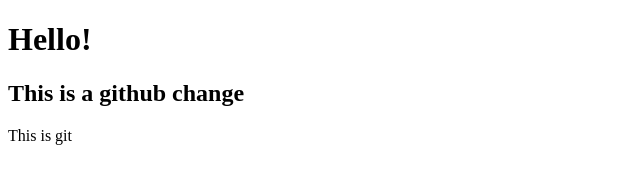
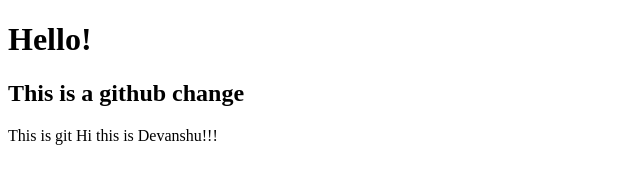
Before and after one commit to DevanshuTripathi/session1, a plain HTML site: page index.html in a window 1280 px wide. Shown: the whole page, without its empty margins (0-640 px from the left). Drawn offline with Linux system fonts and the light colour scheme.

Commit message:
Added my name

```diff
--- a/index.html
+++ b/index.html
@@ -9,5 +9,7 @@
     <h1>Hello!</h1>
     <h2>This is a github change</h2>
     This is git
+
+    Hi this is Devanshu!!!
 </body>
 </html>
```
